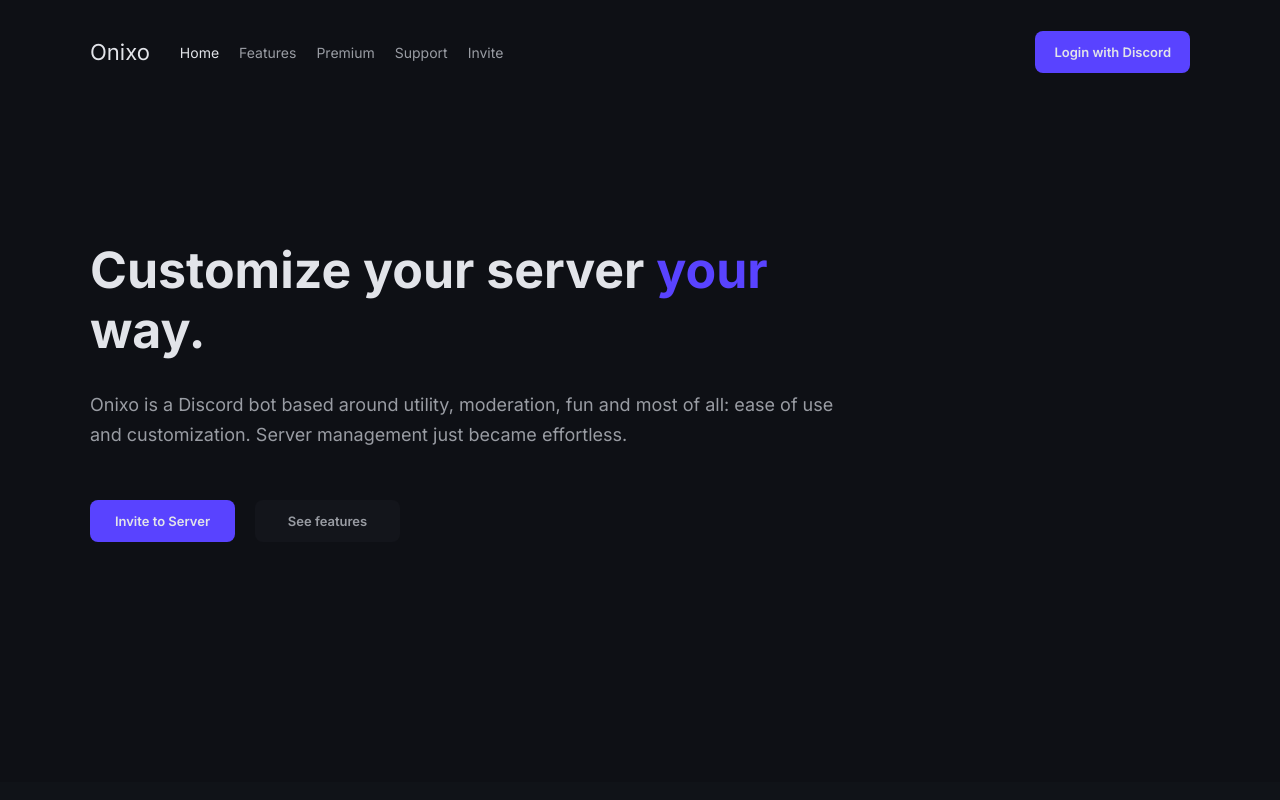
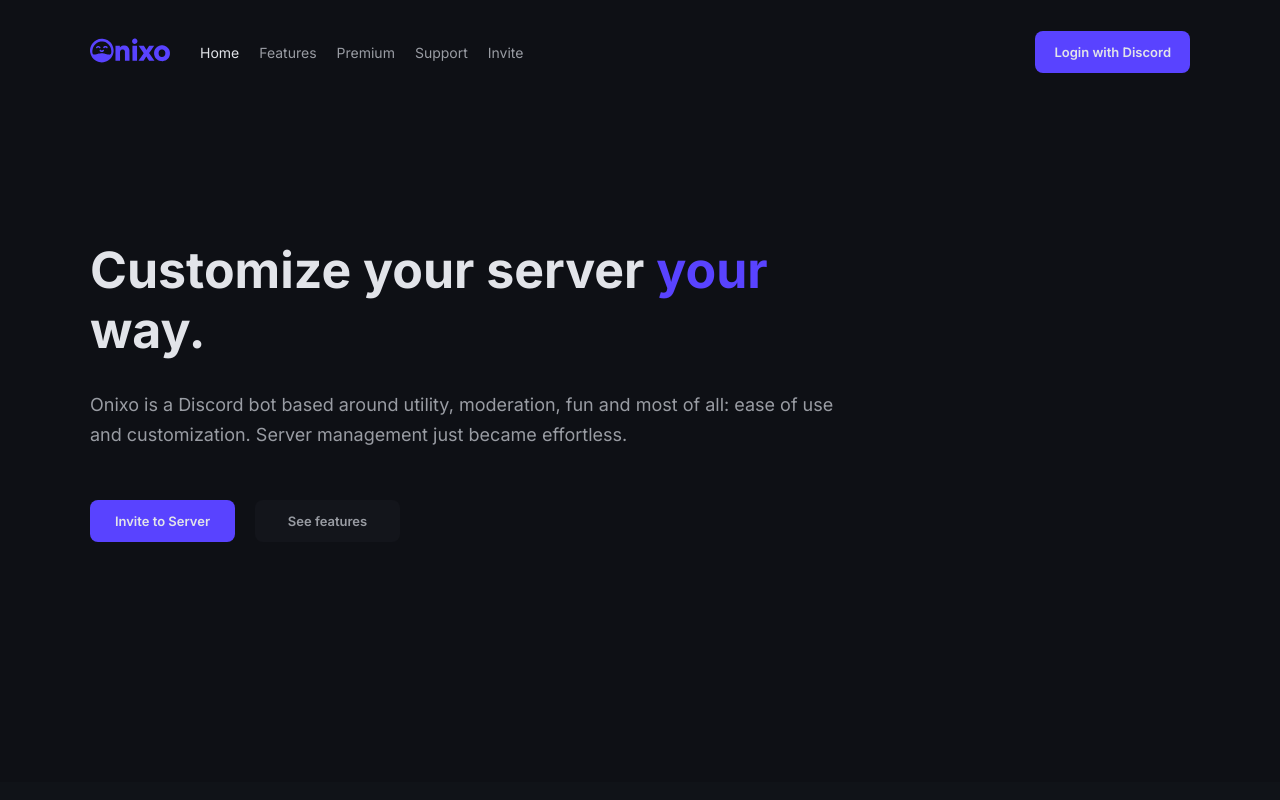
Before and after one commit to Poxie/onixo-new, a Next.js app in the folder frontend/: page / in a window 1280 px wide. Shown: the top 800 px of the page. Built offline with nearby package versions, Linux system fonts and the light colour scheme; no server answers; what next-redux-wrapper would draw is missing.

Commit message:
Added onixo logo icon to main navbar

```diff
--- a/frontend/components/navbar/Navbar.module.scss
+++ b/frontend/components/navbar/Navbar.module.scss
@@ -17,6 +17,11 @@
 }
 .header {
     font-size: 22px;
+
+    svg {
+        width: 80px;
+        display: block;
+    }
 }
 .tabs {
     display: flex;
--- a/frontend/components/navbar/index.tsx
+++ b/frontend/components/navbar/index.tsx
@@ -4,6 +4,7 @@ import { useEffect, useState } from "react";
 import { useRouter } from "next/router";
 import { HamIcon } from "@/assets/icons/HamIcon";
 import { NavbarUser } from "./NavbarUser";
+import { OnixoBannerIcon } from "@/assets/icons/OnixoBannerIcon";
 
 const TABS = [
     { text: 'Home', path: '/' },
@@ -28,7 +29,7 @@ export const Navbar = () => {
         <div className={className}>
             <div className={styles['left']}>
                 <Link className={styles['header']} href="/">
-                    {process.env.NEXT_PUBLIC_WEBSITE_NAME}
+                    <OnixoBannerIcon />
                 </Link>
                 <ul className={styles['tabs']}>
                     {TABS.map(({ text, path }) => {
```
